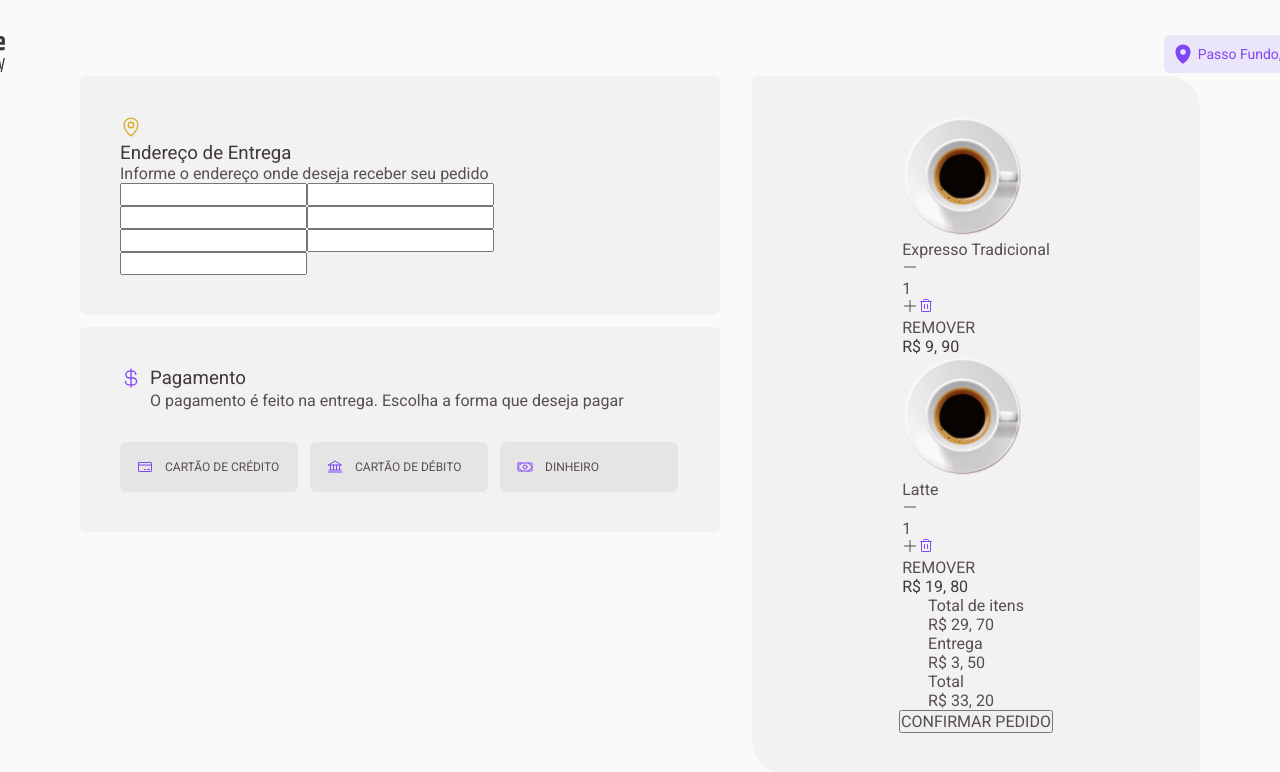
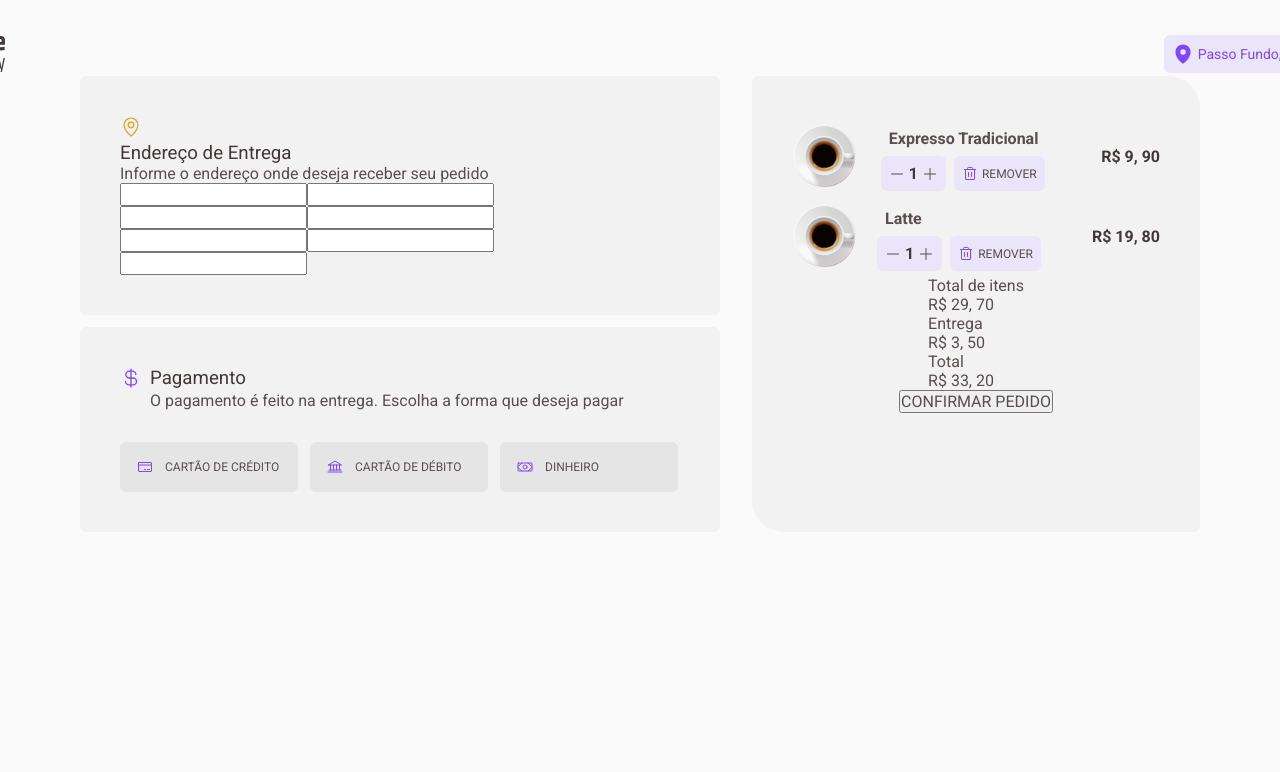
Before and after one commit to vbrodrigues/coffee-delivery, a React (Vite) app: page /cart in a window 1280 px wide. Shown: the top 772 px of the page. Built offline with nearby package versions, Linux system fonts and the light colour scheme.

Commit message:
wip: cart component

```diff
--- a/src/pages/Cart/Cart.styles.ts
+++ b/src/pages/Cart/Cart.styles.ts
@@ -84,11 +84,65 @@ export const CheckoutInfoContainer = styled.div`
   border-radius: 6px 32px;
 `;
 
-export const CheckoutItemsContainer = styled.div``;
+export const CheckoutItemsContainer = styled.div`
+  display: flex;
+  flex-direction: column;
+  width: 23rem;
+`;
 
-export const CheckoutItem = styled.div``;
+export const CheckoutItem = styled.div`
+  display: flex;
+  justify-content: space-between;
+  align-items: center;
+  height: 5rem;
 
-export const CheckoutItemInfo = styled.div``;
+  img {
+    margin-right: 1.25rem;
+    width: 4rem;
+  }
+
+  h4 {
+    font-weight: bold;
+  }
+`;
+
+export const CheckoutItemInfo = styled.div`
+  display: flex;
+  flex-direction: column;
+  justify-content: space-between;
+  margin-right: 3.125rem;
+
+  p:first-child {
+    margin: 0.5rem;
+    font-weight: bold;
+  }
+`;
+
+export const CheckoutItemInfoQuantity = styled.div`
+  display: flex;
+  gap: 0.5rem;
+
+  span,
+  button {
+    display: flex;
+    justify-content: center;
+    align-items: center;
+    gap: 0.25rem;
+    padding: 0.5rem;
+
+    background: ${(props) => props.theme["purple-300"]};
+    border-radius: 6px;
+  }
+
+  button {
+    cursor: pointer;
+    border: none;
+  }
+
+  p {
+    font-size: 0.75rem;
+  }
+`;
 
 export const CheckoutSummary = styled.div``;
 
--- a/src/pages/Cart/Cart.tsx
+++ b/src/pages/Cart/Cart.tsx
@@ -17,6 +17,7 @@ import {
   CheckoutInfoContainer,
   CheckoutItem,
   CheckoutItemInfo,
+  CheckoutItemInfoQuantity,
   CheckoutItemsContainer,
   CheckoutSummary,
   CheckoutSummaryItem,
@@ -82,15 +83,17 @@ export function Cart() {
             <img src={expressoTradicional} alt="" />
             <CheckoutItemInfo>
               <p>Expresso Tradicional</p>
+              <CheckoutItemInfoQuantity>
                 <span>
                   <Minus />
-                <p>1</p>
+                  <h4>1</h4>
                   <Plus />
                 </span>
-              <span>
+                <button>
                   <Trash size={16} color="#8047F8" />
                   <p>REMOVER</p>
-              </span>
+                </button>
+              </CheckoutItemInfoQuantity>
             </CheckoutItemInfo>
             <h4>R$ 9, 90</h4>
           </CheckoutItem>
@@ -99,15 +102,17 @@ export function Cart() {
             <img src={expressoTradicional} alt="" />
             <CheckoutItemInfo>
               <p>Latte</p>
+              <CheckoutItemInfoQuantity>
                 <span>
                   <Minus />
-                <p>1</p>
+                  <h4>1</h4>
                   <Plus />
                 </span>
-              <span>
+                <button>
                   <Trash size={16} color="#8047F8" />
                   <p>REMOVER</p>
-              </span>
+                </button>
+              </CheckoutItemInfoQuantity>
             </CheckoutItemInfo>
             <h4>R$ 19, 80</h4>
           </CheckoutItem>
```
Lines whose indentation alone changed are shown as unchanged.
